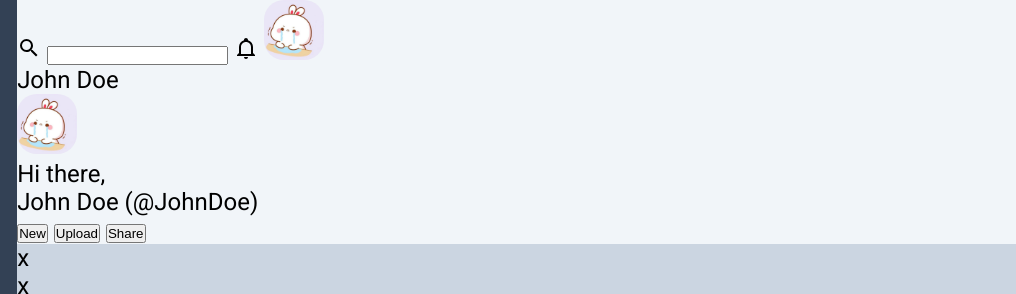
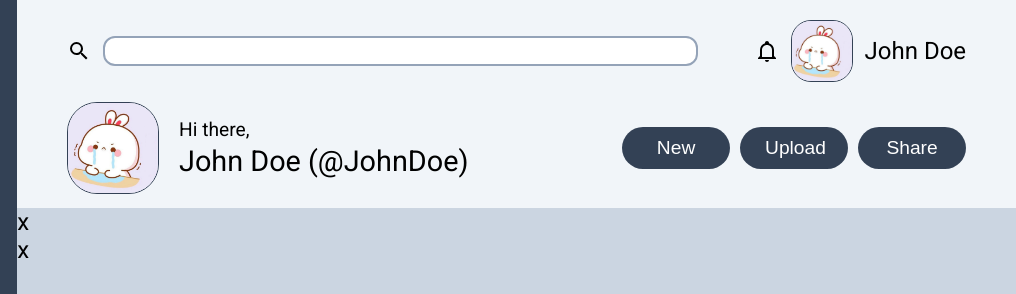
Before and after one commit to raf3i/admin-dashboard, a plain HTML site: page index.html in a window 1280 px wide. Shown: the top 294 px of the page, 264-1280 px from the left. Drawn offline with Linux system fonts and the light colour scheme.

Commit message:
Format upper section

```diff
--- a/index.html
+++ b/index.html
@@ -85,7 +85,7 @@
         <svg style="width:24px;height:24px" viewBox="0 0 24 24">
           <path fill="currentColor" d="M9.5,3A6.5,6.5 0 0,1 16,9.5C16,11.11 15.41,12.59 14.44,13.73L14.71,14H15.5L20.5,19L19,20.5L14,15.5V14.71L13.73,14.44C12.59,15.41 11.11,16 9.5,16A6.5,6.5 0 0,1 3,9.5A6.5,6.5 0 0,1 9.5,3M9.5,5C7,5 5,7 5,9.5C5,12 7,14 9.5,14C12,14 14,12 14,9.5C14,7 12,5 9.5,5Z" />
         </svg>
-        <input type="search">
+        <input class="search-bar" type="search">
         <svg style="width:24px;height:24px" viewBox="0 0 24 24">
           <path fill="currentColor" d="M10 21H14C14 22.1 13.1 23 12 23S10 22.1 10 21M21 19V20H3V19L5 17V11C5 7.9 7 5.2 10 4.3V4C10 2.9 10.9 2 12 2S14 2.9 14 4V4.3C17 5.2 19 7.9 19 11V17L21 19M17 11C17 8.2 14.8 6 12 6S7 8.2 7 11V18H17V11Z" />
         </svg>
@@ -93,11 +93,13 @@
         <p>John Doe</p>
       </div>
 
-      <div class="user-dipslay">
-        <img class="profile-pic profile-pic-l" src="./profile-pic.jpg">
+      <div class="user-display">
         <div class="greeting-container">
-          <span class="greeting">Hi there,</span><br>
-          <span class="user-username">John Doe (@JohnDoe)</span>
+          <img class="profile-pic profile-pic-l" src="./profile-pic.jpg">
+          <div class="greeting">
+            Hi there, <br>
+            <div class="username">John Doe (@JohnDoe)</div>
+          </div>
         </div>
         <div class="button-container">
           <button class="action-button">New</button>
--- a/style.css
+++ b/style.css
@@ -16,7 +16,13 @@ div.container {
 
 .profile-pic {
   height: 60px;
+  border: 1px solid #334155;
   border-radius: 20px;
+}
+
+.profile-pic-l {
+  height: 90px;
+  border-radius: 30px;
 }
 
 nav.sidebar {
@@ -59,6 +65,59 @@ li.sidebar-link > a:visited {
 
 div.upper-bar {
   background-color: #f1f5f9;
+  --upper-bar-padding: 5%;
+}
+
+div.upper-bar > div.search {
+  padding: 20px var(--upper-bar-padding);
+  display: flex;
+  align-items: center;
+  gap: 12px;
+}
+
+div.upper-bar > div.search > input.search-bar {
+  height: 30px;
+  margin-right: 45px;
+  border: 2px solid #94a3b8;
+  border-radius: 12px;
+  flex: 1;
+}
+
+div.upper-bar > div.user-display {
+  padding: 0 var(--upper-bar-padding) 14px;
+  display:flex;
+  justify-content: space-between;
+  align-items: center;
+}
+
+div.upper-bar > div.user-display > div.greeting-container {
+  display: flex;
+  align-items: center;
+  gap: 20px;
+}
+
+div.greeting-container > div.greeting {
+  font-size: 0.8rem;
+}
+
+div.greeting-container > div.greeting > div.username {
+  margin-top: 3px;
+  font-size: 1.2rem;
+}
+
+div.user-display > div.button-container {
+  display: flex;
+  gap: 10px;
+}
+
+div.user-display > div.button-container > button.action-button {
+  width: 4.5rem;
+  background-color: #334155;
+  color: white;
+  font-size: 0.8rem;
+  padding: 10px 25px;
+  border: none;
+  border-radius: 30px;
 }
 
 div.content {
```
